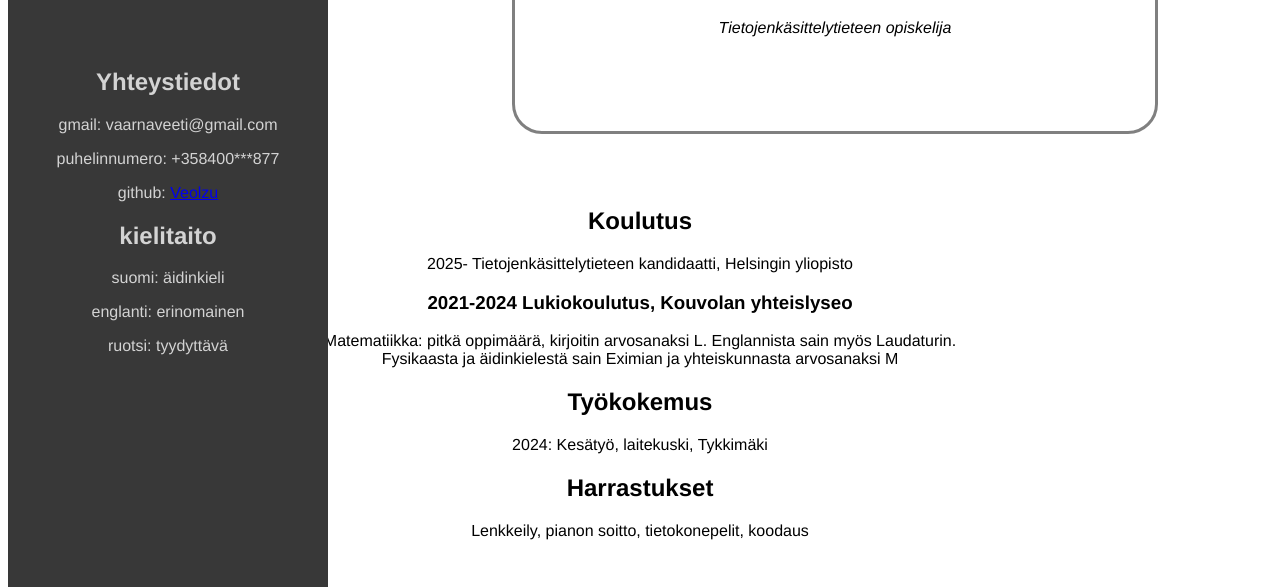
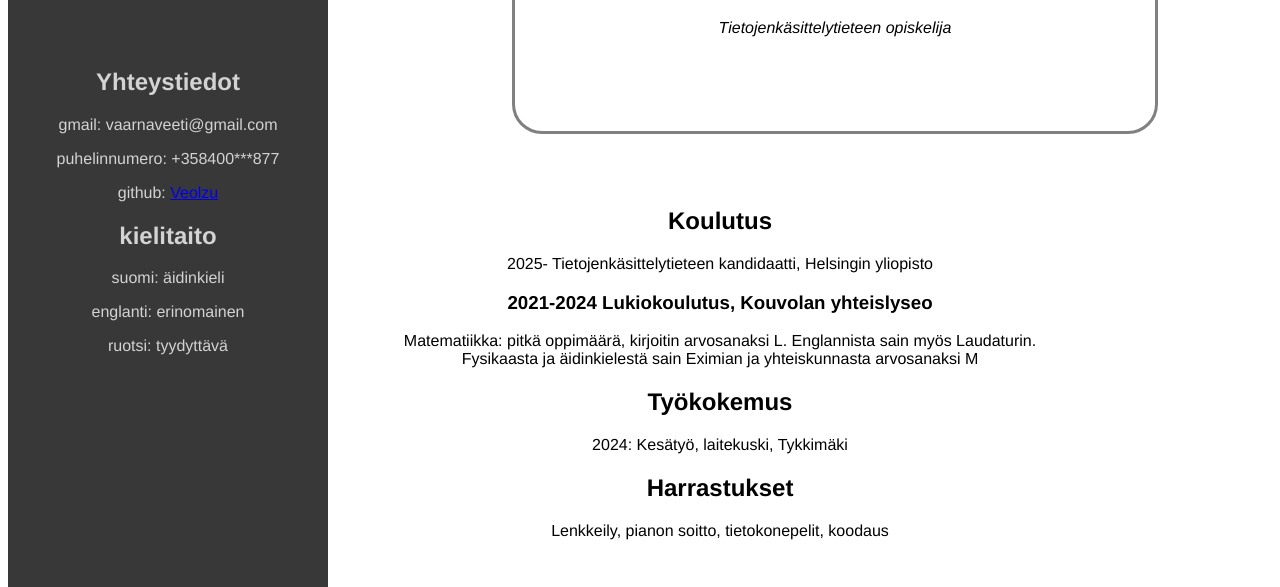
Before and after one commit to Veolzu/resume, a plain HTML site: page index.html in a window 1280 px wide. Shown: the part 213-800 px from the top of the page. Drawn offline with Linux system fonts and the light colour scheme.

Commit message:
pushing main text box to the right

```diff
--- a/style.css
+++ b/style.css
@@ -29,7 +29,7 @@ body{
 
 .main-box {
     position: absolute;
-    left: 20rem;
+    left: 25rem;
     top: 25rem;
     width: 60rem;
     height: 100rem;
```
